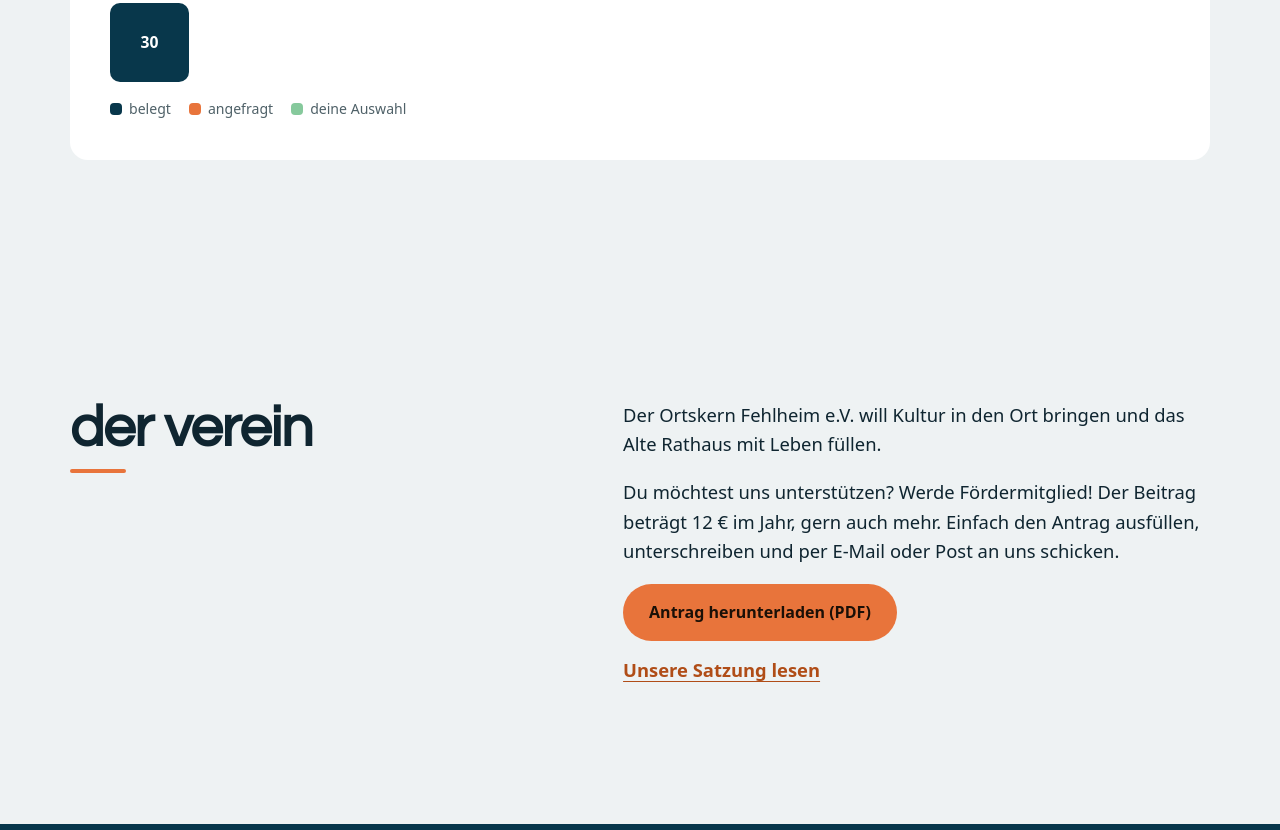
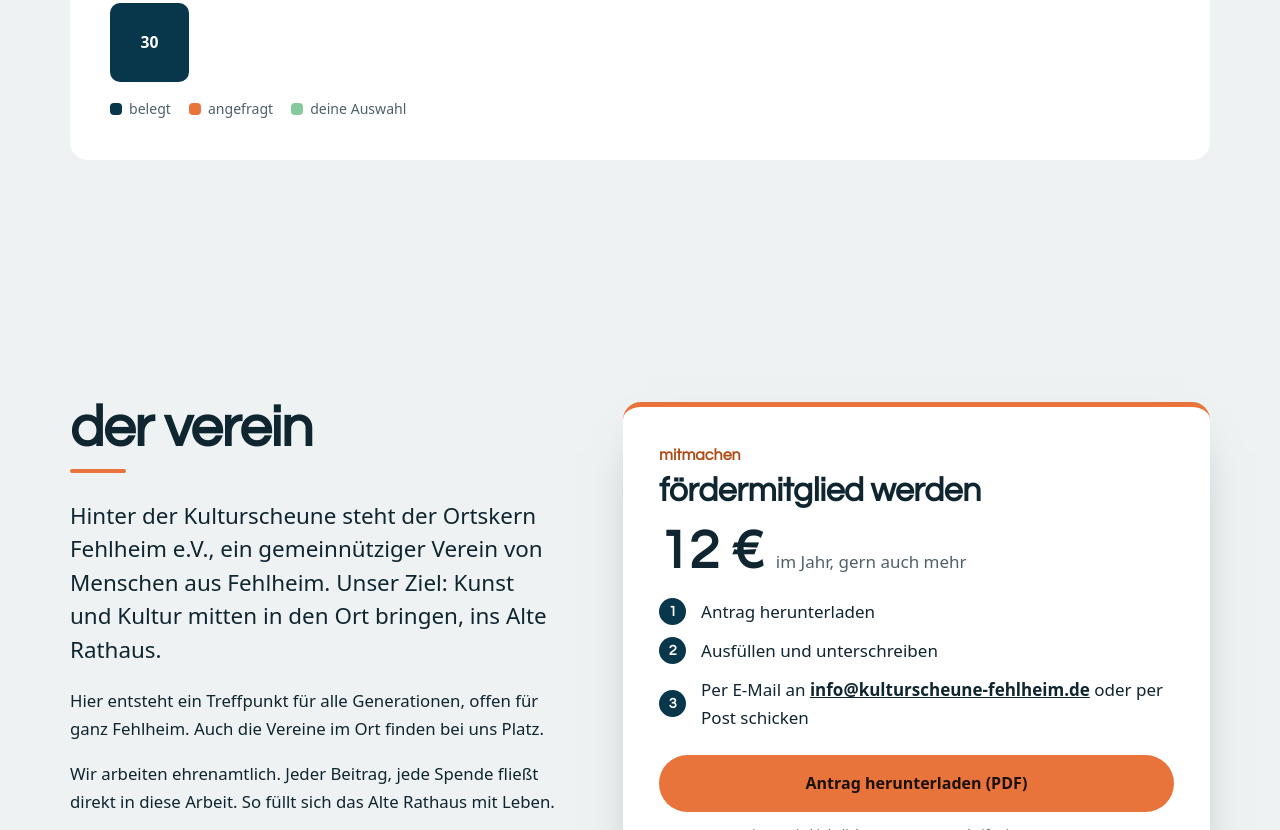
Before and after one commit to OrtskernFehlheim/kulturscheune-fehlheim.de, a plain HTML site: page index.html in a window 1280 px wide. Shown: the part 3203-4033 px from the top of the page. Drawn offline with Linux system fonts and the light colour scheme.

Commit message:
Vorstellungstext für „der verein“
- „der verein“: neuer, kurzer Vorstellungstext nach dem Vereinszweck der Satzung
- Faktenliste (Rechtsform, Register) entfernt
- Link zur Satzung bleibt erhalten

```diff
--- a/index.html
+++ b/index.html
@@ -182,7 +182,22 @@ input,textarea{font:inherit;font-weight:400;padding:12px 14px;border:1px solid v
 
 /* Verein */
 .verein .wrap{display:grid;grid-template-columns:minmax(0,5fr) minmax(0,6fr);gap:clamp(24px,5vw,72px);align-items:start}
-.verein p{font-size:1.15rem}
+.verein .wrap{align-items:center}
+.verein-text .verein-lead{font-size:clamp(1.2rem,2vw,1.4rem);line-height:1.5;font-weight:500;margin:0 0 20px}
+.verein-text p{font-size:1.05rem;line-height:1.7;margin:0 0 16px}
+.verein-text .verein-link{margin-top:22px}
+.foerder{background:var(--surface);border-radius:18px;padding:clamp(22px,3.5vw,36px);border-top:5px solid var(--orange);box-shadow:0 22px 50px -28px rgba(4,20,28,.5)}
+.foerder-kicker{margin:0 0 4px;font-family:var(--head);font-weight:800;text-transform:lowercase;color:var(--orange-text);font-size:1rem}
+.foerder h3{margin:0 0 14px;font-family:var(--head);font-weight:800;text-transform:lowercase;font-size:clamp(1.6rem,3vw,2.1rem);line-height:1.1}
+.foerder-preis{display:flex;align-items:baseline;gap:12px;flex-wrap:wrap;margin:0 0 20px}
+.foerder-preis b{font-family:var(--head);font-weight:800;font-size:clamp(2.6rem,6vw,3.4rem);line-height:1}
+.foerder-preis span{color:var(--muted)}
+.foerder-schritte{list-style:none;counter-reset:f;padding:0;margin:0 0 24px;display:grid;gap:12px}
+.foerder-schritte li{counter-increment:f;display:grid;grid-template-columns:2rem 1fr;align-items:baseline;column-gap:10px}
+.foerder-schritte li::before{content:counter(f);display:grid;place-items:center;width:1.7rem;height:1.7rem;border-radius:50%;background:var(--petrol);color:#fff;font-family:var(--head);font-weight:800;font-size:.9rem;align-self:center}
+.foerder-schritte a{color:inherit;font-weight:600;overflow-wrap:anywhere}
+.foerder .btn{width:100%;justify-content:center}
+.foerder-hinweis{margin:12px 0 0;font-size:.85rem;color:var(--muted);text-align:center}
 .textlink{color:var(--orange-text);font-weight:700;text-underline-offset:4px}
 
 /* Footer */
@@ -338,12 +353,24 @@ dialog.gal::backdrop{background:transparent}
 
 <section class="verein" id="verein" aria-labelledby="verein-h">
  <div class="wrap">
-  <h2 id="verein-h">der verein</h2>
-  <div>
-   <p>Der Ortskern Fehlheim e.V. will Kultur in den Ort bringen und das Alte Rathaus mit Leben füllen.</p>
-   <p>Du möchtest uns unterstützen? Werde Fördermitglied! Der Beitrag beträgt 12 € im Jahr, gern auch mehr. Einfach den Antrag ausfüllen, unterschreiben und per E-Mail oder Post an uns schicken.</p>
-   <div class="btns" style="margin:18px 0 14px"><a class="btn btn-primary" href="dokumente/antrag-foerdermitgliedschaft.pdf" download="Antrag-Foerdermitgliedschaft-Ortskern-Fehlheim.pdf">Antrag herunterladen (PDF)</a></div>
-   <p><a class="textlink" href="satzung.html">Unsere Satzung lesen</a></p>
+  <div class="verein-text">
+   <h2 id="verein-h">der verein</h2>
+   <p class="verein-lead">Hinter der Kulturscheune steht der Ortskern Fehlheim e.V., ein gemeinnütziger Verein von Menschen aus Fehlheim. Unser Ziel: Kunst und Kultur mitten in den Ort bringen, ins Alte Rathaus.</p>
+   <p>Hier entsteht ein Treffpunkt für alle Generationen, offen für ganz Fehlheim. Auch die Vereine im Ort finden bei uns Platz.</p>
+   <p>Wir arbeiten ehrenamtlich. Jeder Beitrag, jede Spende fließt direkt in diese Arbeit. So füllt sich das Alte Rathaus mit Leben.</p>
+   <p class="verein-link"><a class="textlink" href="satzung.html">Unsere Satzung lesen</a></p>
+  </div>
+  <div class="foerder">
+   <p class="foerder-kicker">mitmachen</p>
+   <h3>fördermitglied werden</h3>
+   <p class="foerder-preis"><b>12 €</b><span>im Jahr, gern auch mehr</span></p>
+   <ol class="foerder-schritte">
+    <li><span>Antrag herunterladen</span></li>
+    <li><span>Ausfüllen und unterschreiben</span></li>
+    <li><span>Per E-Mail an <a href="mailto:info@kulturscheune-fehlheim.de">info@kulturscheune-fehlheim.de</a> oder per Post schicken</span></li>
+   </ol>
+   <a class="btn btn-primary" href="dokumente/antrag-foerdermitgliedschaft.pdf" download="Antrag-Foerdermitgliedschaft-Ortskern-Fehlheim.pdf">Antrag herunterladen (PDF)</a>
+   <p class="foerder-hinweis">Der Beitrag wird jährlich per SEPA-Lastschrift eingezogen.</p>
   </div>
  </div>
 </section>
@@ -594,7 +621,7 @@ laden("daten/raumbelegung.json").then(function(liste){TERMINE=(liste||[]).filter
   ["main section:not(.hero) h2",""],[".band .lead",""],[".band .btns",""],
   [".next-card>*","",.12],[".past-h",""],[".tiles>.tile","rv-z",.09],
   [".house p",""],[".facts li","rv-l",.1],[".house-art","rv-r"],
-  ["#raum>.wrap>p:not(.raumhinweis)",""],[".raumhinweis","rv-z"],[".steps li","",.12],[".book>div","",.15],
+  ["#raum>.wrap>p:not(.raumhinweis)",""],[".foerder","rv-z"],[".raumhinweis","rv-z"],[".steps li","",.12],[".book>div","",.15],
   [".verein .wrap>div",""],["footer .cols>div","",.1]
  ];
  // Elemente blenden aus, sobald sie ganz aus dem Bild sind, und kommen aus der passenden Richtung wieder
```
